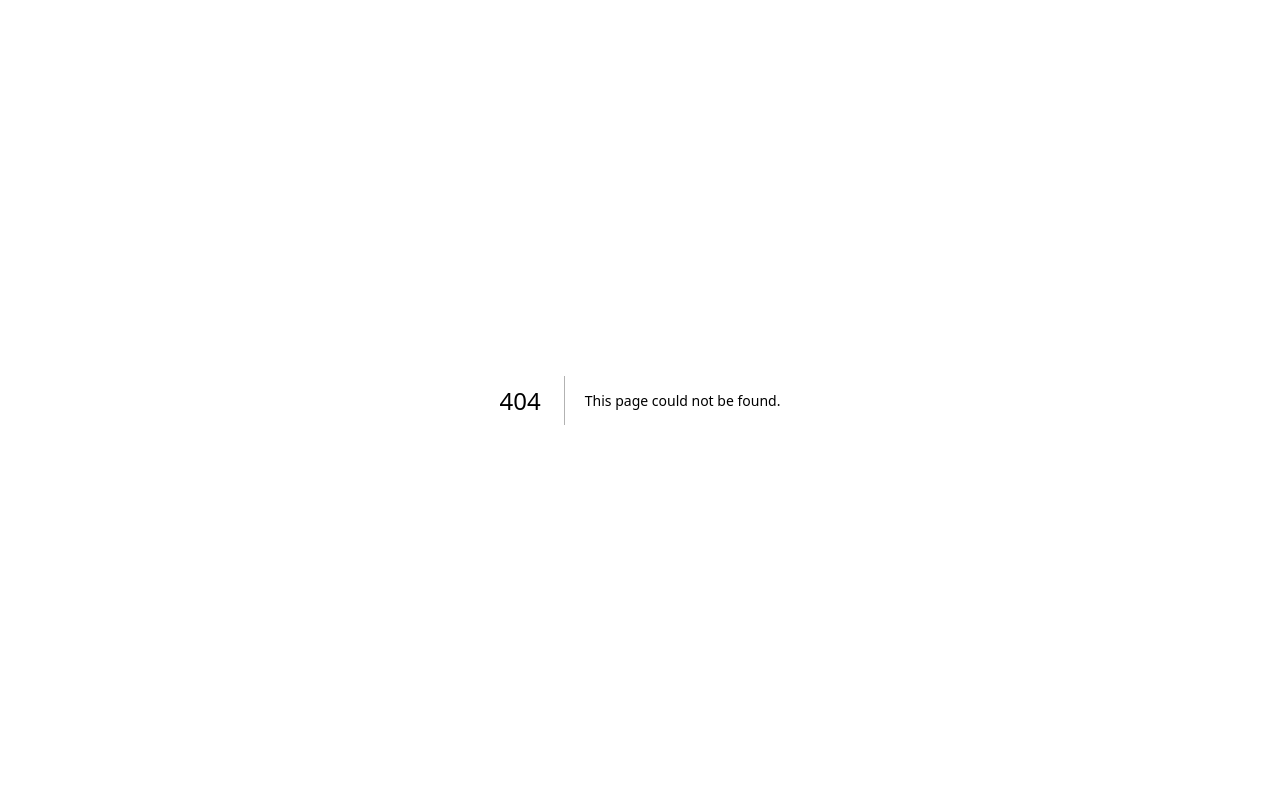
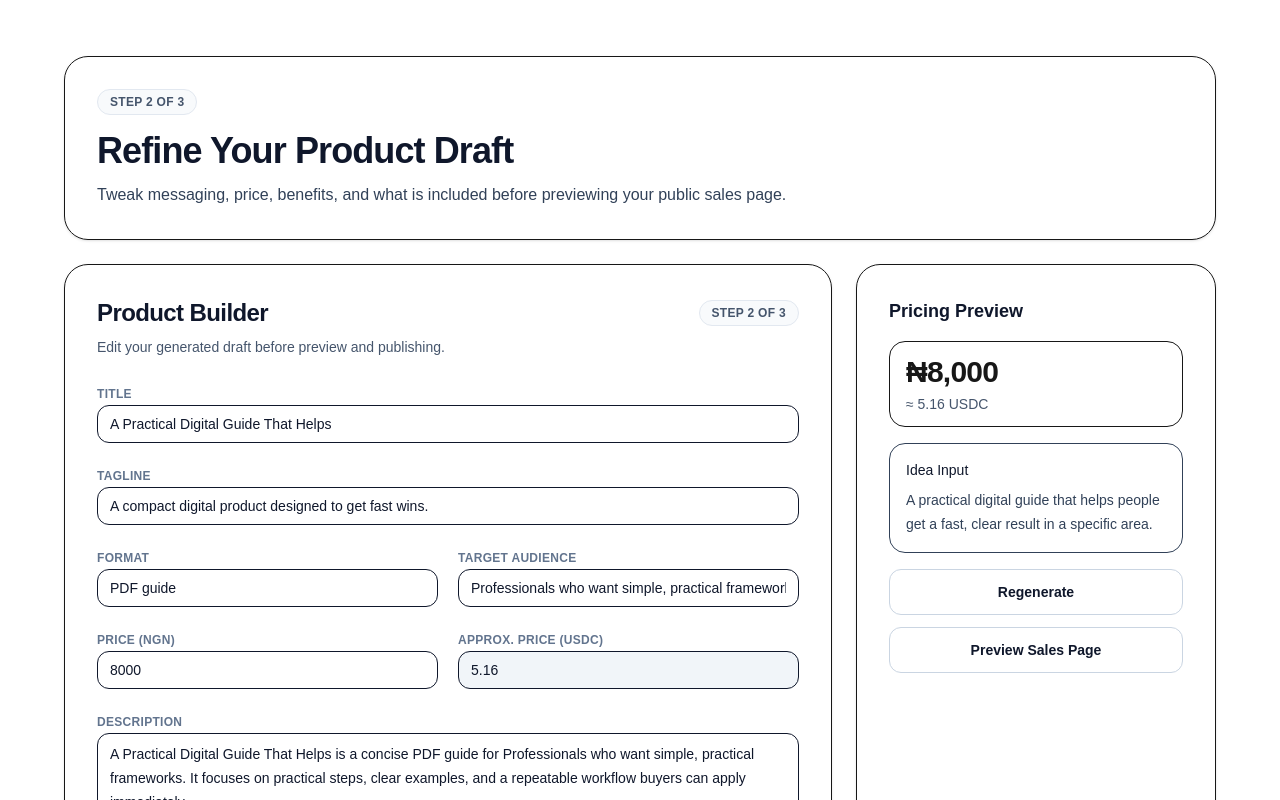
Before and after one commit to Saber1Y/Agent-Casha, a Next.js app: page /builder in a window 1280 px wide. Before the commit this address had no page. Shown: the top 800 px of the page. Built offline with nearby package versions, Linux system fonts and the light colour scheme.

Commit message:
feat: add product builder route page

```diff
--- /dev/null
+++ b/app/builder/page.tsx
@@ -0,0 +1,37 @@
+import ProductBuilder from "@/components/ProductBuilder";
+import { buildMockProductFields } from "@/lib/mock-data";
+
+type BuilderPageProps = {
+  searchParams: Promise<{
+    idea?: string;
+    category?: string;
+  }>;
+};
+
+export default async function BuilderPage({ searchParams }: BuilderPageProps) {
+  const params = await searchParams;
+  const idea = typeof params.idea === "string" ? params.idea : "";
+  const category = typeof params.category === "string" ? params.category : undefined;
+  const initialData = buildMockProductFields(idea, category);
+
+  return (
+    <main className="flex-1 px-4 py-10 sm:px-6 lg:px-8 lg:py-14">
+      <div className="mx-auto w-full max-w-6xl space-y-6">
+        <section className="rounded-3xl border border-line bg-surface p-6 shadow-sm sm:p-8">
+          <p className="inline-flex rounded-full border border-slate-200 bg-slate-50 px-3 py-1 text-xs font-semibold uppercase tracking-wide text-slate-600">
+            Step 2 of 3
+          </p>
+          <h1 className="mt-4 text-3xl font-semibold tracking-tight text-slate-900 sm:text-4xl">
+            Refine Your Product Draft
+          </h1>
+          <p className="mt-3 max-w-3xl text-sm leading-6 text-slate-700 sm:text-base">
+            Tweak messaging, price, benefits, and what is included before previewing your public
+            sales page.
+          </p>
+        </section>
+
+        <ProductBuilder initialCategory={category} initialData={initialData} />
+      </div>
+    </main>
+  );
+}
```
